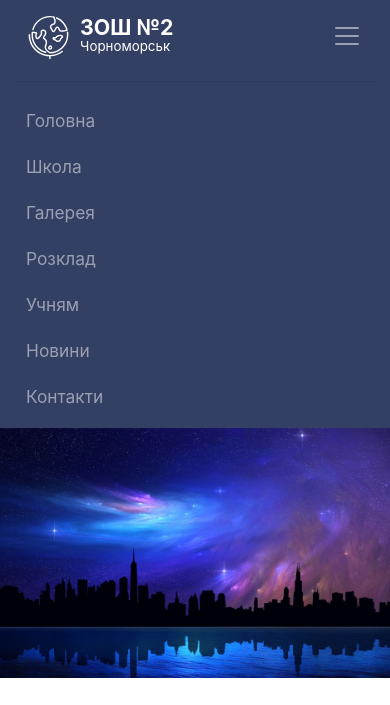
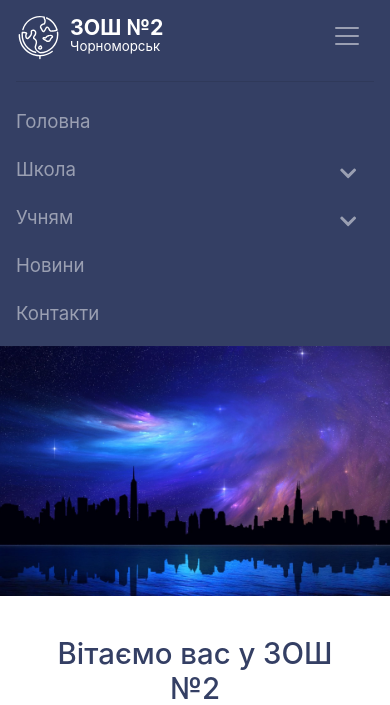
Before and after one commit to alex6446/SchoolWebsite, a Django app: page /about/ in a window 390 px wide, after a click that opens the changed part. Shown: the top 705 px of the page. Run offline with Django 3.2, Linux system fonts and the light colour scheme; data comes from the database, SQL or seed files in the repository; both versions use the stored data as it was after the commit; some libraries are stand-ins or nearby versions.

Commit message:
navbar dropdown

```diff
--- /dev/null
+++ b/school_site/core/static/core/dropdown-fix.js
@@ -0,0 +1,37 @@
+jQuery(function($) {
+	  if ($(window).width() > 769) {
+	    $('.navbar .dropdown').hover(function() {
+	      $(this).find('.dropdown-menu').first().stop(true, true).delay(250).slideDown();
+
+	    }, function() {
+	      $(this).find('.dropdown-menu').first().stop(true, true).delay(100).slideUp();
+
+	    });
+
+	    $('.navbar .dropdown > a').click(function() {
+	      location.href = this.href;
+	    });
+
+	  }
+	  /*if ($(window).width() < 769) {
+		$('.nav-link > span').click(function() {
+		  $('.navbar > li').removeClass("dropdown");
+		  $('.navbar .dropdown > a').removeAttr('data-toggle');
+	  	}
+	  }*/
+	});
+
+jQuery('.dropdown-icon-fix').on('click', function (e) {
+  $(this).next().toggle();
+});
+/*jQuery('.dropdown-menu.keep-open').on('click', function (e) {
+  e.stopPropagation();
+});*/
+
+/*if(1) {
+  $('body').attr('tabindex', '0');
+}
+else {
+  alertify.confirm().set({'reverseButtons': true});
+  alertify.prompt().set({'reverseButtons': true});
+}*/
--- a/school_site/core/static/core/main.css
+++ b/school_site/core/static/core/main.css
@@ -51,6 +51,16 @@ body{
 	.welcome-image-fix {
 		padding: 0.25rem !important;
 	}
+	.dropdown-responsive-icon {
+		content: "\f078";
+		display: inline-block;
+	    font: normal normal normal 14px/1 Font Awesome\ 5 Free;
+	    font-weight: 900;
+	    font-size: 100%;
+	    margin-top: 0.5rem;
+	    margin-left: 5px;
+	    float: right;
+	}
 }
 
 @media (min-width: 768px){
@@ -59,6 +69,13 @@ body{
 		margin: 0;
 		max-width: none;
 	}*/
+	.dropdown-icon-fix {
+		display: none;
+		visibility: hidden;
+	}
+	.dropdown:hover>.dropdown-menu {
+		display: block;
+	}
 	.card-columns {
     	column-count: 3;
   	}
@@ -107,7 +124,6 @@ body{
 }
 
 @media (min-width: 992px){
-
 	.card-columns {
     	column-count: 4;
   	}
@@ -224,7 +240,7 @@ footer {
 	/*color: #959CB2 !important;*/
 	color: #EEEEEE !important;
 	line-height: .8 !important;
-	padding-left: 10px;
+	/*padding-left: 10px;*/
 	padding-right: 10px;
 }
 
@@ -245,15 +261,56 @@ a.link-icon-text {
 	line-height: 2;
 }
 
+/*.nav-item, .dropdown {
+	padding: 0.5rem;
+	padding-top: 1rem;
+	padding-bottom: 1rem;
+}*/
+
 .nav-item a {
 	outline: none;
 }
 
 .nav-link{
 	padding: 10px;
-	margin-right: 10px;
+	padding-right: 18px !important;
+	/*margin-right: 10px;*/
 /*	text-transform: uppercase;*/
-	font-size: 13pt;
+	font-size: 14pt;
+	/*font-weight: 450;*/
+}
+
+.dropdown-menu {
+	margin: 0;
+	border-radius: 0;
+	border: none;
+	background-color: #ececec;
+	padding-left: 25px;
+	padding-right: 18px;
+	right: auto;
+	width: 250px !important;
+	left: -10px;
+	color: #343F64;
+}
+
+.dropdown-menu .nav-item {
+	padding-left: 0.25rem;
+	margin: 0.25rem !important;
+	list-style-type: square;
+}
+
+.dropdown-menu .nav-item a {
+	color: #343F64;
+	font-weight: 450;
+	text-decoration: none;
+}
+
+.dropdown-menu .nav-item:hover {
+	color: #5668a5;
+}
+
+.dropdown-menu .nav-item a:hover {
+	color: #5668a5;
 }
 
 /*.content-margin {
--- a/school_site/core/templates/core/base.html
+++ b/school_site/core/templates/core/base.html
@@ -65,22 +65,51 @@
 			</button>
 			<div class="collapse navbar-collapse justify-content-end " id="navbarNav">
 				<hr>
-	    	<ul class="navbar-nav text-left" style="margin-left: 10px;">
+		    	<ul class="navbar-nav text-left" >
 		      		<li class="nav-item">
 		        		<a class="nav-link" href="{% url 'core-home' %}">Головна  <span class="sr-only"></span></a>
 		      		</li>
+		      		<li class="dropdown" style="display: inline-flex !important; flex-wrap: wrap;">
+		        		<a class="nav-link" href="{% url 'core-about' %}" style="flex-basis: 30%;">Школа</a>
+		        		<a class="nav-link float-right dropdown-icon-fix" data-toggle="dropdown" role="button"  aria-haspopup="false" aria-expanded="false" style="flex-basis: 70%;"> <i class="fas fa-chevron-down dropdown-responsive-icon"></i></a>
+		        		<ul class="dropdown-menu shadow" style="flex-basis: 100%;">
 		        			<li class="nav-item">
-	        		<a class="nav-link" href="{% url 'core-about' %}">Школа</a>
+				        		<a class="" href="{% url 'core-gallery' %}">Галерея</a>
 				      		</li>
 				      		<li class="nav-item">
-	        		<a class="nav-link" href="{% url 'core-gallery' %}">Галерея</a>
+				        		<a class="" href="{% url 'core-gallery' %}">Історія нашої школи</a>
 				      		</li>
 				      		<li class="nav-item">
-		        	<a class="nav-link" href="{% url 'core-schedule' %}">Розклад</a>
+				        		<a class="" href="{% url 'core-gallery' %}">Наші вчителі</a>
 				      		</li>
 				      		<li class="nav-item">
-		        	<a class="nav-link" href="{% url 'core-students' %}">Учням</a>
+				        		<a class="" href="{% url 'core-gallery' %}">Досягнення та перемоги</a>
 				      		</li>
+		        		</ul>
+		      		</li>
+		      		<li class="dropdown" style="display: inline-flex !important; flex-wrap: wrap;">
+		        		<a class="nav-link" href="{% url 'core-students' %}" style="flex-basis: 30%;">Учням</a>
+		        		<a class="nav-link float-right dropdown-icon-fix" data-toggle="dropdown" role="button"  aria-haspopup="false" aria-expanded="false" style="flex-basis: 70%;"> <i class="fas fa-chevron-down dropdown-responsive-icon"></i></a>
+		        		<ul class="dropdown-menu shadow" style="flex-basis: 100%;">
+		        			<li class="nav-item">
+				        		<a class="" href="{% url 'core-schedule' %}">Розклад</a>
+				      		</li>
+				      		<li class="nav-item">
+				        		<a class="" href="{% url 'core-schedule' %}">Пілготовка до ДПА</a>
+				      		</li>
+				      		<li class="nav-item">
+				        		<a class="" href="{% url 'core-schedule' %}">Пілготовка до ЗНО</a>
+				      		</li>
+		        		</ul>
+		      		</li>
+			      	<!-- <li class="dropdown">
+			        	<a class="nav-link" data-toggle="dropdown" role="button"  aria-haspopup="false" aria-expanded="false" href="{% url 'core-students' %}">Учням</a>
+			      		<ul class="dropdown-menu shadow">
+			      			<li class="nav-item">
+					        	<a class="" href="{% url 'core-schedule' %}">Розкладlkzdcspexysdirjkb</a>
+					      	</li>
+			      		</ul>
+			      	</li> -->
 			      	<li class="nav-item">
 			        	<a class="nav-link" href="{% url 'core-news' %}">Новини</a>
 			      	</li>
@@ -91,6 +120,7 @@
 		  	</div>
 		</div>
 	</nav>
+
 
 
 	{% if background_home %}
@@ -207,6 +237,9 @@
 		</div>
 	</footer>
 
+
+
+
 	<!-- Optional JavaScript -->
     <!-- jQuery first, then Popper.js, then Bootstrap JS -->
     <script src="https://code.jquery.com/jquery-3.3.1.slim.min.js" integrity="sha384-q8i/X+965DzO0rT7abK41JStQIAqVgRVzpbzo5smXKp4YfRvH+8abtTE1Pi6jizo" crossorigin="anonymous"></script>
@@ -214,6 +247,7 @@
     <script src="https://stackpath.bootstrapcdn.com/bootstrap/4.3.1/js/bootstrap.min.js" integrity="sha384-JjSmVgyd0p3pXB1rRibZUAYoIIy6OrQ6VrjIEaFf/nJGzIxFDsf4x0xIM+B07jRM" crossorigin="anonymous"></script>
 
     <script type="text/javascript" src="{% static 'core/image.js' %}"></script>
+    <script type="text/javascript" src="{% static 'core/dropdown-fix.js' %}"></script>
     <script src="https://cdnjs.cloudflare.com/ajax/libs/ekko-lightbox/5.3.0/ekko-lightbox.js"></script>
     <script src="https://use.fontawesome.com/releases/v5.0.8/js/all.js"></script>
 </wrapper>
--- a/school_site/school_site/settings.py
+++ b/school_site/school_site/settings.py
@@ -26,7 +26,7 @@ SECRET_KEY = ')2%l9n1mr$8&=ji^4(--6s7_yvg+221=v(z1r*w-c%+)bvae8m'
 DEBUG = True
 
 ALLOWED_HOSTS = [
-    '73c162f9.ngrok.io',
+    '206920bd.ngrok.io',
     'localhost'
 ]
 
```
Also changed, not shown: school_site/core/static/core/image.js (line endings or trailing spaces), school_site/db.sqlite3. Lines whose indentation alone changed are shown as unchanged.
